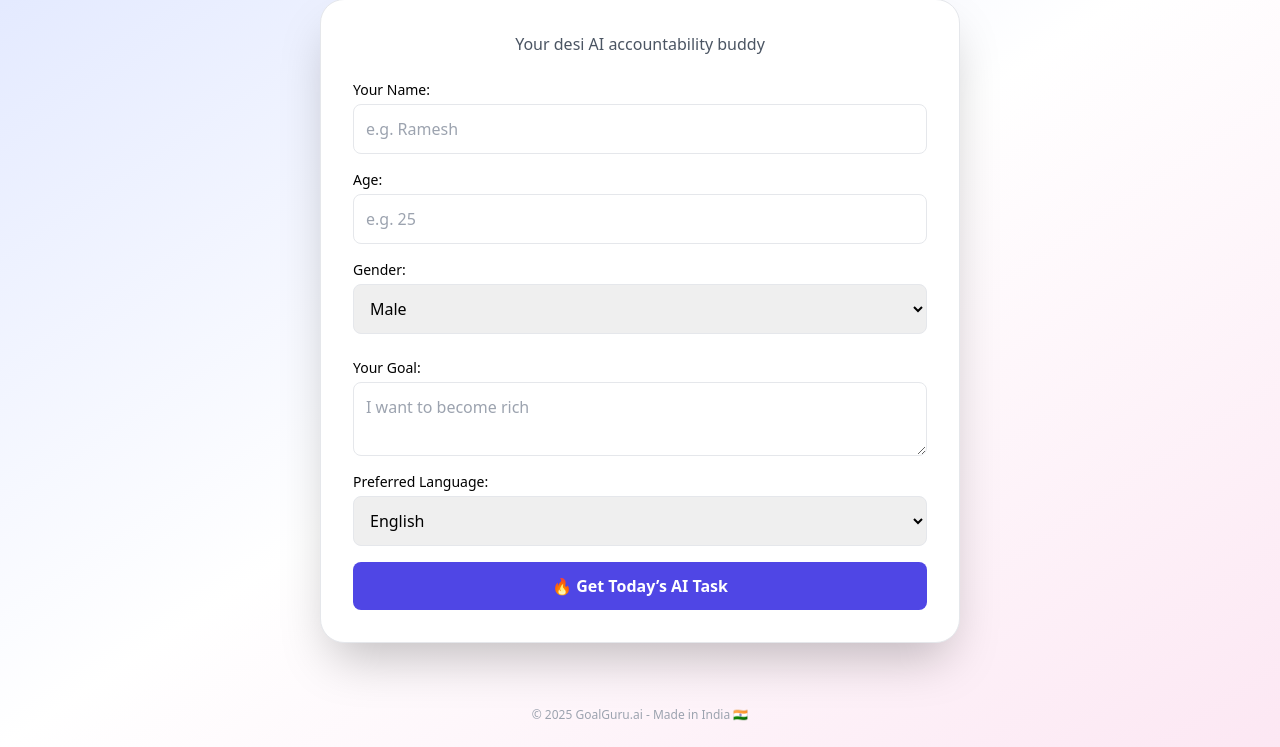
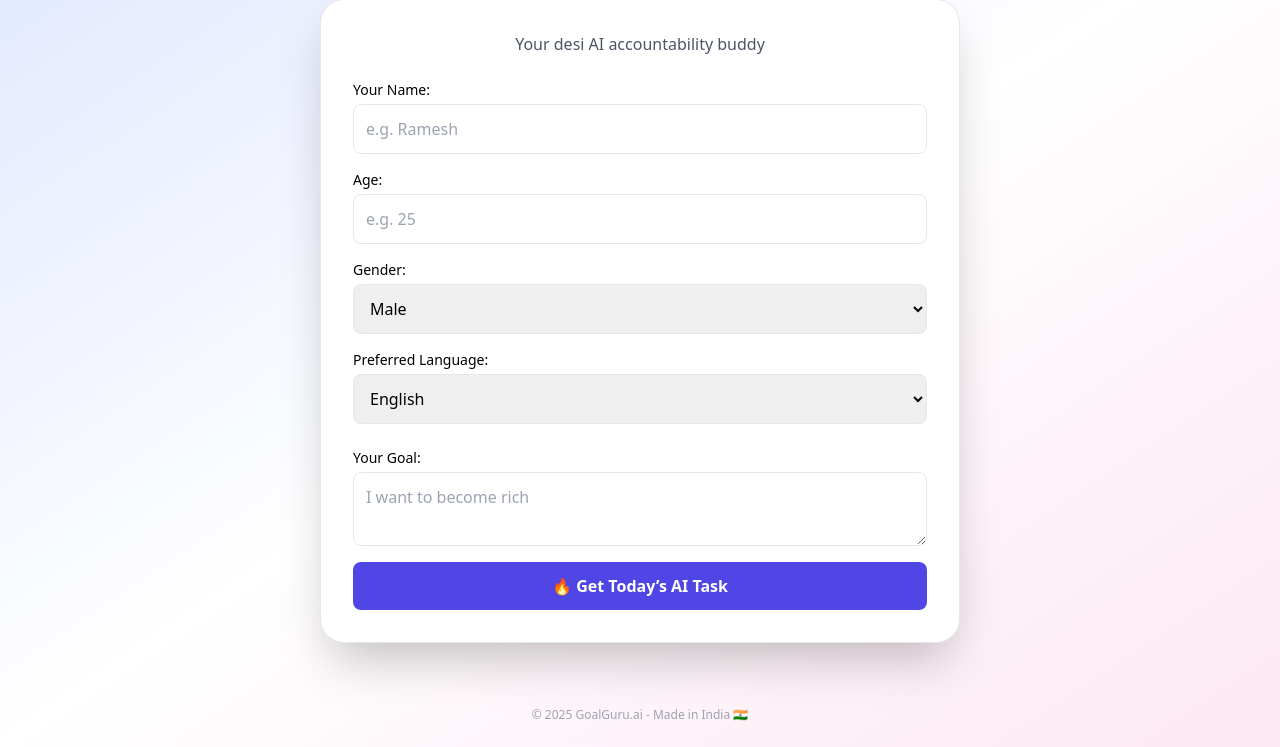
Before and after one commit to Vishalsnw/GoalGuru, a Flask app: page / in a window 1280 px wide. Shown: the part 105-852 px from the top of the page. Run offline with Flask 3, Linux system fonts and the light colour scheme; some libraries are stand-ins or nearby versions.

Commit message:
Update index.html

```diff
--- a/templates/index.html
+++ b/templates/index.html
@@ -9,13 +9,13 @@
     #loader { display: none; }
     .dark body { background-color: #1a202c; color: white; }
     .dark .bg-white { background-color: #2d3748; }
-    .dark .text-gray-700, .dark .text-gray-600, .dark .text-gray-900 { color: #e2e8f0; }
+    .dark .text-gray-700, .dark .text-gray-600, .dark .text-gray-900, .dark label { color: #e2e8f0; }
     .dark .border-gray-200 { border-color: #4a5568; }
     .dark .bg-gray-50 { background-color: #2d3748; }
+    .dark textarea { background-color: #2d3748; color: white; }
   </style>
 </head>
 <body class="bg-gradient-to-br from-indigo-100 via-white to-pink-100 min-h-screen font-sans transition-colors duration-300">
-
   <!-- Splash Screen -->
   <div id="splashScreen" class="fixed inset-0 z-50 flex items-center justify-center bg-black">
     <video autoplay muted playsinline onended="hideSplash()" class="w-full h-full object-cover">
@@ -56,19 +56,27 @@
       <!-- Settings Form -->
       <form id="settingsForm" class="space-y-4">
         <div>
-          <label class="block text-sm font-medium dark:text-white">Your Name:</label>
+          <label class="block text-sm font-medium">Your Name:</label>
           <input id="userName" type="text" placeholder="e.g. Ramesh" class="mt-1 block w-full rounded-lg border p-3">
         </div>
         <div>
-          <label class="block text-sm font-medium dark:text-white">Age:</label>
+          <label class="block text-sm font-medium">Age:</label>
           <input id="userAge" type="number" placeholder="e.g. 25" class="mt-1 block w-full rounded-lg border p-3">
         </div>
         <div>
-          <label class="block text-sm font-medium dark:text-white">Gender:</label>
+          <label class="block text-sm font-medium">Gender:</label>
           <select id="userGender" class="mt-1 block w-full rounded-lg border p-3">
             <option value="male">Male</option>
             <option value="female">Female</option>
             <option value="other">Other</option>
+          </select>
+        </div>
+        <div>
+          <label class="block text-sm font-medium">Preferred Language:</label>
+          <select id="langInput" required class="mt-1 block w-full rounded-lg border p-3">
+            <option value="english">English</option>
+            <option value="hindi">हिंदी</option>
+            <option value="marathi">मराठी</option>
           </select>
         </div>
       </form>
@@ -87,16 +95,8 @@
       <!-- Goal Form -->
       <form id="goalForm" class="space-y-4">
         <div>
-          <label class="block text-sm font-medium dark:text-white">Your Goal:</label>
-          <textarea id="goalInput" required placeholder="I want to become rich" class="mt-1 block w-full rounded-lg border p-3"></textarea>
-        </div>
-        <div>
-          <label class="block text-sm font-medium dark:text-white">Preferred Language:</label>
-          <select id="langInput" required class="mt-1 block w-full rounded-lg border p-3">
-            <option value="english">English</option>
-            <option value="hindi">हिंदी</option>
-            <option value="marathi">मराठी</option>
-          </select>
+          <label class="block text-sm font-medium">Your Goal:</label>
+          <textarea id="goalInput" required placeholder="I want to become rich" class="mt-1 block w-full rounded-lg border p-3 dark:bg-gray-800 dark:text-white"></textarea>
         </div>
         <button id="actionBtn" type="submit" class="w-full bg-indigo-600 hover:bg-indigo-700 text-white font-semibold py-3 rounded-lg transition-all duration-300 transform hover:scale-105">
           🔥 Get Today’s AI Task
@@ -106,7 +106,7 @@
       <div id="taskSection" class="hidden">
         <div class="bg-indigo-50 p-4 rounded-xl border space-y-4 dark:bg-indigo-900">
           <h3 class="text-lg font-semibold text-indigo-700">🧠 Today's Task</h3>
-          <blockquote id="taskText" class="italic p-4 bg-white rounded-xl shadow border-l-4 border-indigo-500 dark:bg-gray-800"></blockquote>
+          <blockquote id="taskText" class="italic p-4 bg-white rounded-xl shadow border-l-4 border-indigo-500 dark:bg-gray-800 dark:text-white"></blockquote>
           <div class="flex gap-3">
             <button onclick="markCompleted()" class="bg-green-500 hover:bg-green-600 text-white py-2 px-4 rounded">✅ Mark Done</button>
             <button onclick="deleteGoal()" class="bg-red-500 hover:bg-red-600 text-white py-2 px-4 rounded">🗑️ Reset</button>
@@ -134,7 +134,6 @@
         "didi": ["Didi, task chhod diya kya? 😶", "Goal likh ke bhool gayi kya?", "AI bhi confuse ho gaya 🤨"],
         "sir/madam": ["Sir/Madam, aap se yeh umeed nahi thi 😅", "Thoda discipline dikhaiye 🙏"]
       };
-      const list = taunts[tone];
       document.getElementById("tauntBox").innerText = list[Math.floor(Math.random() * list.length)];
     }
 
@@ -154,11 +153,16 @@
 
     async function generateTask(goal, lang) {
       document.getElementById("loader").style.display = "flex";
+      const name = localStorage.getItem("name") || "";
+      const age = localStorage.getItem("age") || "";
+      const gender = localStorage.getItem("gender") || "";
+
       const response = await fetch("/", {
         method: "POST",
         headers: { "Content-Type": "application/x-www-form-urlencoded" },
-        body: `goal=${encodeURIComponent(goal)}&lang=${encodeURIComponent(lang)}`
+        body: `goal=${encodeURIComponent(goal)}&lang=${encodeURIComponent(lang)}&name=${encodeURIComponent(name)}&age=${encodeURIComponent(age)}&gender=${encodeURIComponent(gender)}`
       });
+
       const html = await response.text();
       document.open(); document.write(html); document.close();
     }
@@ -166,11 +170,14 @@
     document.getElementById("goalForm").onsubmit = async (e) => {
       e.preventDefault();
       localStorage.setItem("goal", goalInput.value.trim());
-      localStorage.setItem("lang", langInput.value);
       localStorage.setItem("task_done", "no");
+
+      // save latest values from settings
       localStorage.setItem("name", userName.value.trim());
       localStorage.setItem("age", userAge.value);
       localStorage.setItem("gender", userGender.value);
+      localStorage.setItem("lang", langInput.value);
+
       await generateTask(goalInput.value.trim(), langInput.value);
     }
 
@@ -191,8 +198,14 @@
 
     window.onload = () => {
       if (localStorage.getItem("darkmode") === "yes") document.documentElement.classList.add("dark");
-      ["userName", "userAge", "userGender"].forEach(id => {
-        if (localStorage.getItem(id.replace("user", "").toLowerCase())) document.getElementById(id).value = localStorage.getItem(id.replace("user", "").toLowerCase());
+
+      // Restore settings
+      ["name", "age", "gender", "lang"].forEach(key => {
+        const val = localStorage.getItem(key);
+        if (val) {
+          document.getElementById(`user${key.charAt(0).toUpperCase() + key.slice(1)}`).value = val;
+          if (key === "lang") langInput.value = val;
+        }
       });
 
       const goal = localStorage.getItem("goal");
@@ -208,7 +221,6 @@
         savedGoalText.innerText = goal;
         savedLangText.innerText = lang;
         goalInput.value = goal;
-        langInput.value = lang;
         progressCount.innerText = progress;
         progressBar.style.width = `${(progress / 30) * 100}%`;
         if (progress >= 3) encourage.classList.remove("hidden");
@@ -243,4 +255,4 @@
     }
   </script>
 </body>
-            </html>
+  </html>
```
